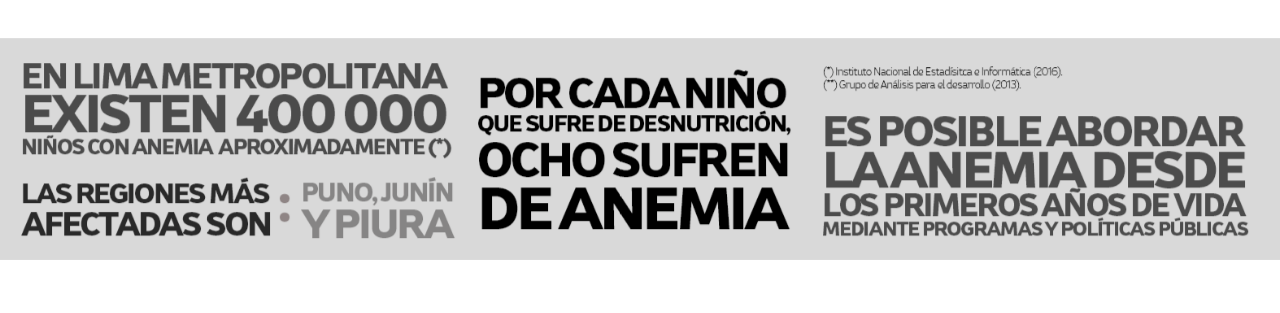
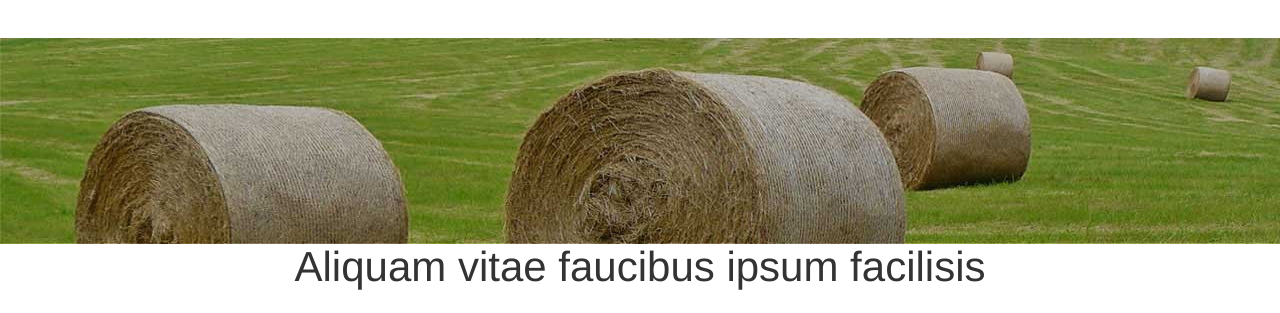
Before and after one commit to ChristianMucha/GPI3.0, a plain HTML site: page index.html in a window 1280 px wide. Shown: the part 2283-2596 px from the top of the page. Drawn offline with Linux system fonts and the light colour scheme.

Commit message:
Update index.html

```diff
--- a/index.html
+++ b/index.html
@@ -149,10 +149,7 @@ de la carencia de hierro, llamada también anemia ferropénica (AF) [1].
 									    <div class="content1" id="a1">
 									      <ul class="news_list">
 											 <li class="date_desc">
-							  			   	 		<br><p> Comas -> 1724 </p><br/>
-												<br> <p> San Juan de Lurigancho-> 1634 </p><br/>
-													<br><p> San Juan de Miraflores -> 1457 </p><br/>
-													<br><p> Carabayllo -> 1404 </p><br/>
+							  			   	 		<br><p> El Perú posee varios planes de reducción y control de anemia infantil enfocados en alimentación saludable, campañas informativas, control de desarrollo y visitas médicas domiciliarias. Estos planes se encuentran en: http://www.minsa.gob.pe/portada/Especiales/2016/anemia/index.asp?op=31</p><br/> </p><br/>
 
 							  			   	 </li>
 							  			   	 <div class="clearfix"> </div>
@@ -199,9 +196,9 @@ de la carencia de hierro, llamada también anemia ferropénica (AF) [1].
 	  <div class="callbacks_container">
 	      <ul class="rslides" id="slider1">
 	         <li>
-				 <img src="images/BANNER_1.png" alt=""/>
+				 <img src="images/side-1.jpg" alt=""/>
 				  <div class="caption caption1">
-					<h2>              </h2>
+					<h2>Aliquam vitae faucibus ipsum facilisis</h2>
 				  </div>
 	         </li>
 	         <li>
```
